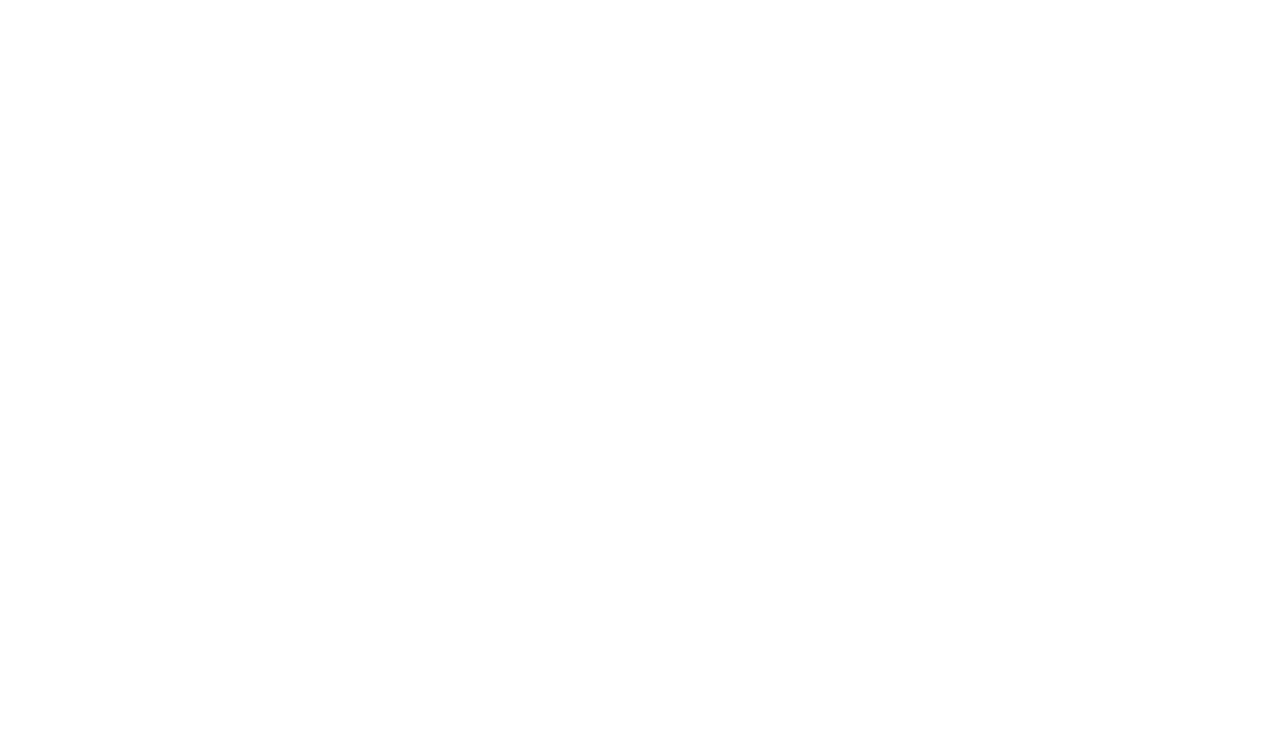
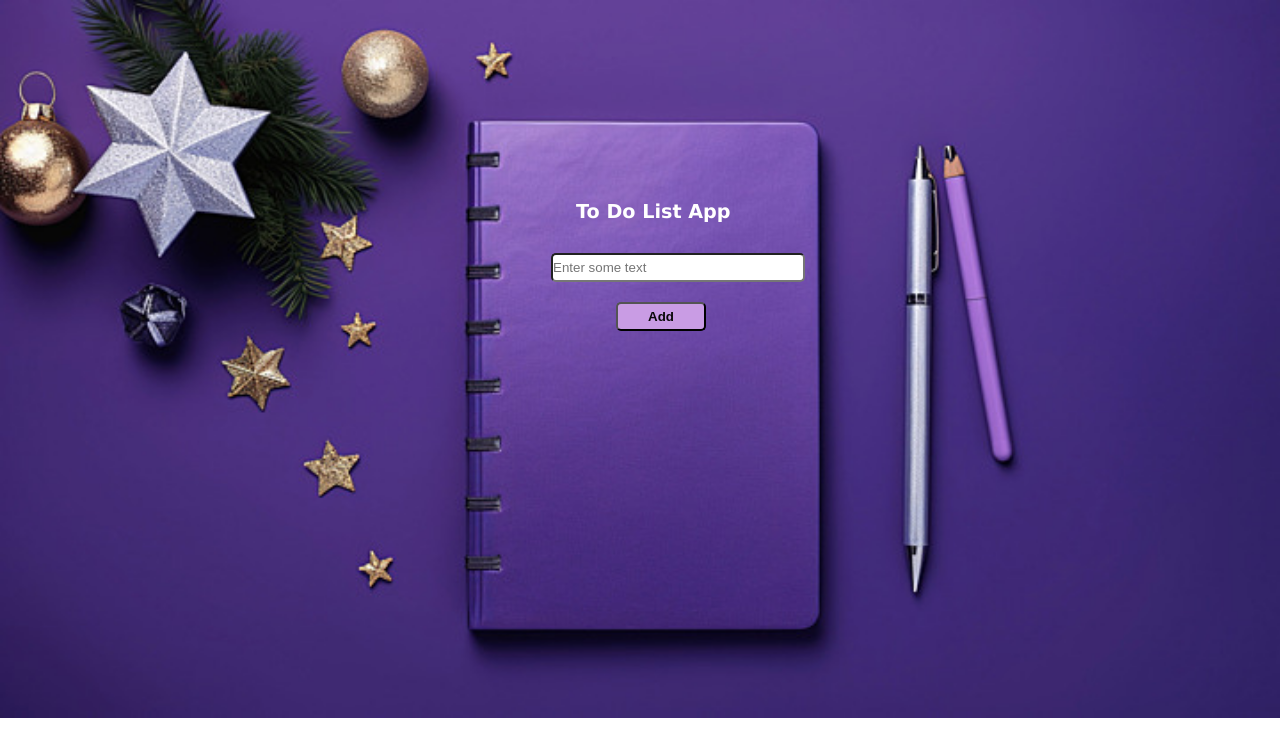
Before and after one commit to Adeeba-Arif/todo-list-app-in-javascript, a plain HTML site: page index.html in a window 1280 px wide. Drawn offline with Linux system fonts and the light colour scheme.

Commit message:
styling added

```diff
--- a/index.html
+++ b/index.html
@@ -7,6 +7,16 @@
     <link rel="stylesheet" href="./style.css">
 </head>
 <body>
+    <div class="container">
+        <h1>To Do List App</h1>
+        <div class="input">
+            <input type="text"  id="input" placeholder="Enter some text"> <br>
+            <button id="add-btn" onclick="addTask()">Add </button>
+        </div>
+        <div class="ul">
+            <ul id="list"></ul>
+        </div>
+    </div>
     <script src="./script.js"></script>
 </body>
 </html>
--- a/script.js
+++ b/script.js
@@ -0,0 +1,7 @@
+function addTask(){
+    var input = document.getElementById("input")
+    var list = document.getElementById("list")
+    var li = document.createElement('li')
+    li.textContent = input.value
+
+}
--- a/style.css
+++ b/style.css
@@ -0,0 +1,39 @@
+*{
+    margin: 0;
+    padding: 0;
+}
+body{
+    background-image: url(./img/bg.jpg);
+    background-repeat: no-repeat;
+    background-size: cover;
+}
+html{
+    font-family: Verdana, Geneva, Tahoma, sans-serif;
+}
+.container{
+    display: flex;
+    flex-direction: column;
+    justify-content: center;
+    padding-top: 200px;
+    padding-left: 45%;
+}
+.container h1{
+    font-size: larger;
+    color: white;
+}
+input{
+    width: 250px;
+    border-radius: 5px;
+    height: 25px;
+    margin-top: 30px;
+    margin-left: -25px;
+}
+#add-btn{
+    margin-top: 20px;
+    padding: 5px 30px;
+    border-radius: 5px;
+    margin-left: 40px;
+    color: rgb(10, 9, 9);
+    font-weight: bolder;
+    background-color: rgb(201, 156, 228);
+}
```
Also changed, not shown: img/bg.jpg (added).
